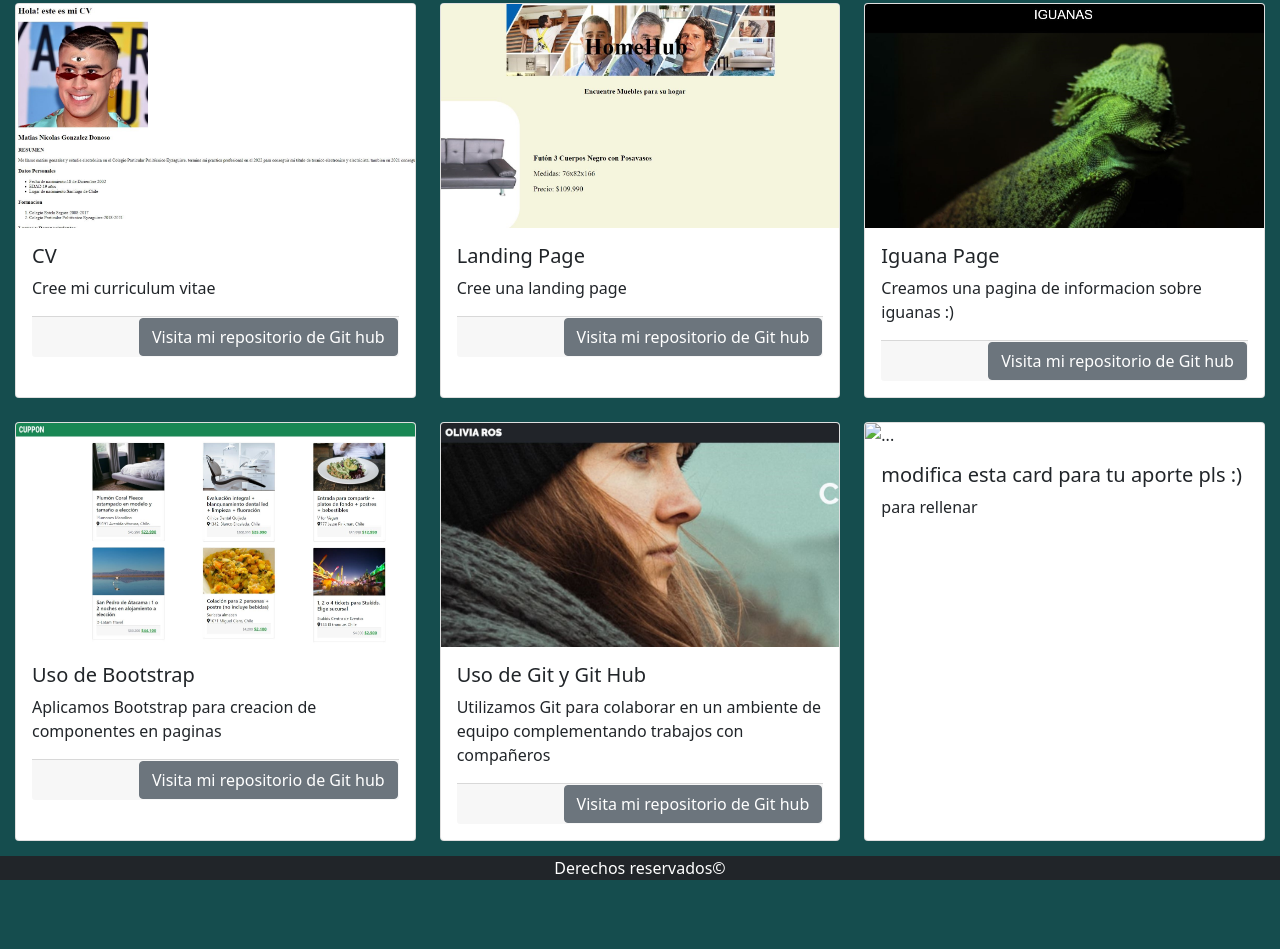
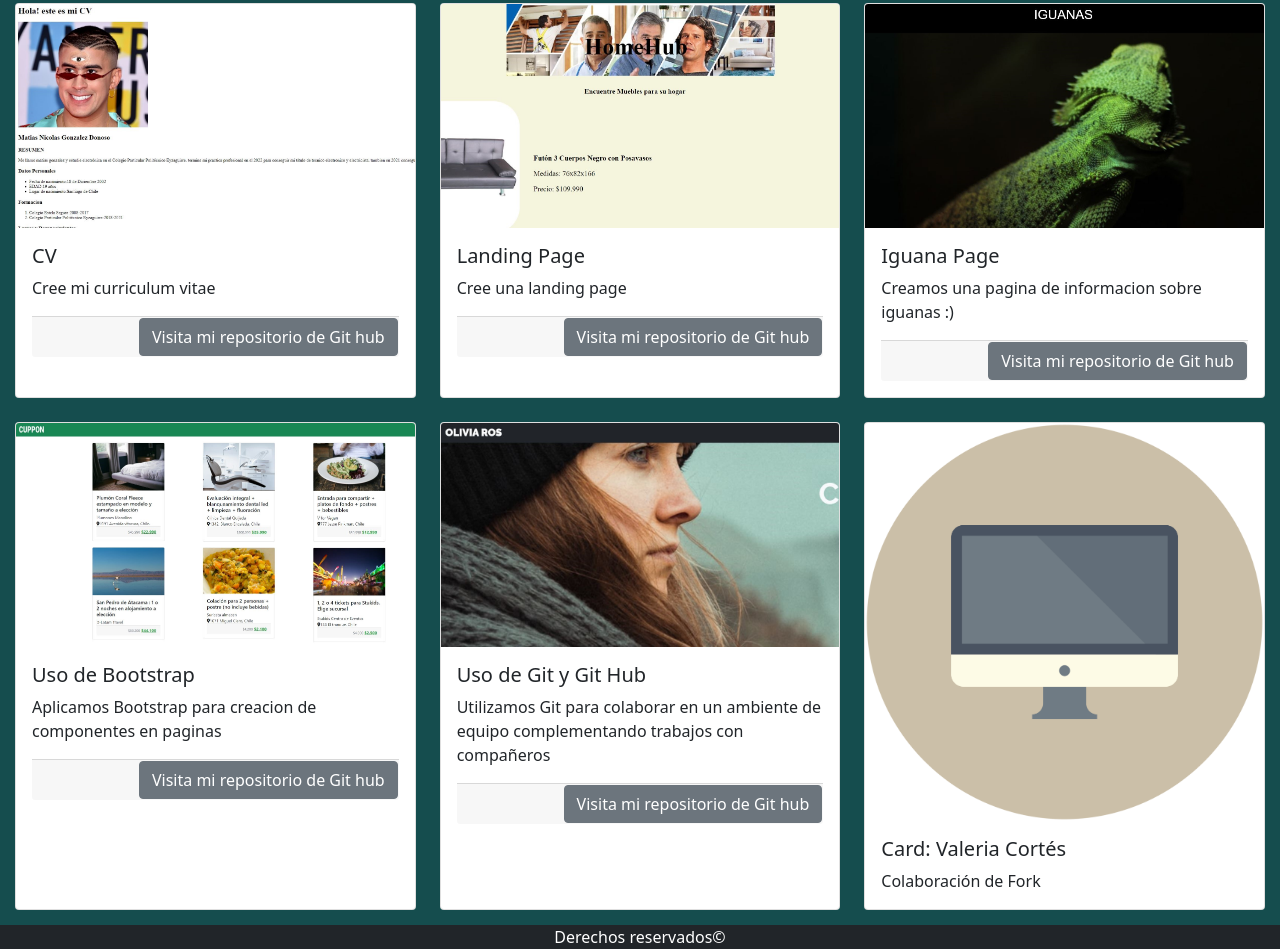
Before and after one commit to MatiasGonzalez-0506/MatiasGonzalez-0506.github.io, a plain HTML site: page index.html in a window 1280 px wide. Shown: the part 1190-2139 px from the top of the page. Before the commit the page ends 2070 px from the top, so only its background shows below. Drawn offline with nearby package versions, Linux system fonts and the light colour scheme.

Commit message:
add image in card

```diff
--- a/index.html
+++ b/index.html
@@ -134,10 +134,10 @@
               </div>
               <div class="col">
                 <div class="card h-100">
-                  <img src="..." class="card-img-top" alt="...">
+                  <img src="./assets/img/computer-flat-icon-19.jpg" class="card-img-top" alt="imagen de una laptop">
                   <div class="card-body">
-                    <h5 class="card-title">modifica esta card para tu aporte pls :)</h5>
-                    <p class="card-text">para rellenar</p>
+                    <h5 class="card-title">Card: Valeria Cortés</h5>
+                    <p class="card-text">Colaboración de Fork</p>
                   </div>
                 </div>
               </div>
```
Also changed, not shown: assets/img/computer-flat-icon-19.jpg (added), assets/img/portafolio.png (deleted).
